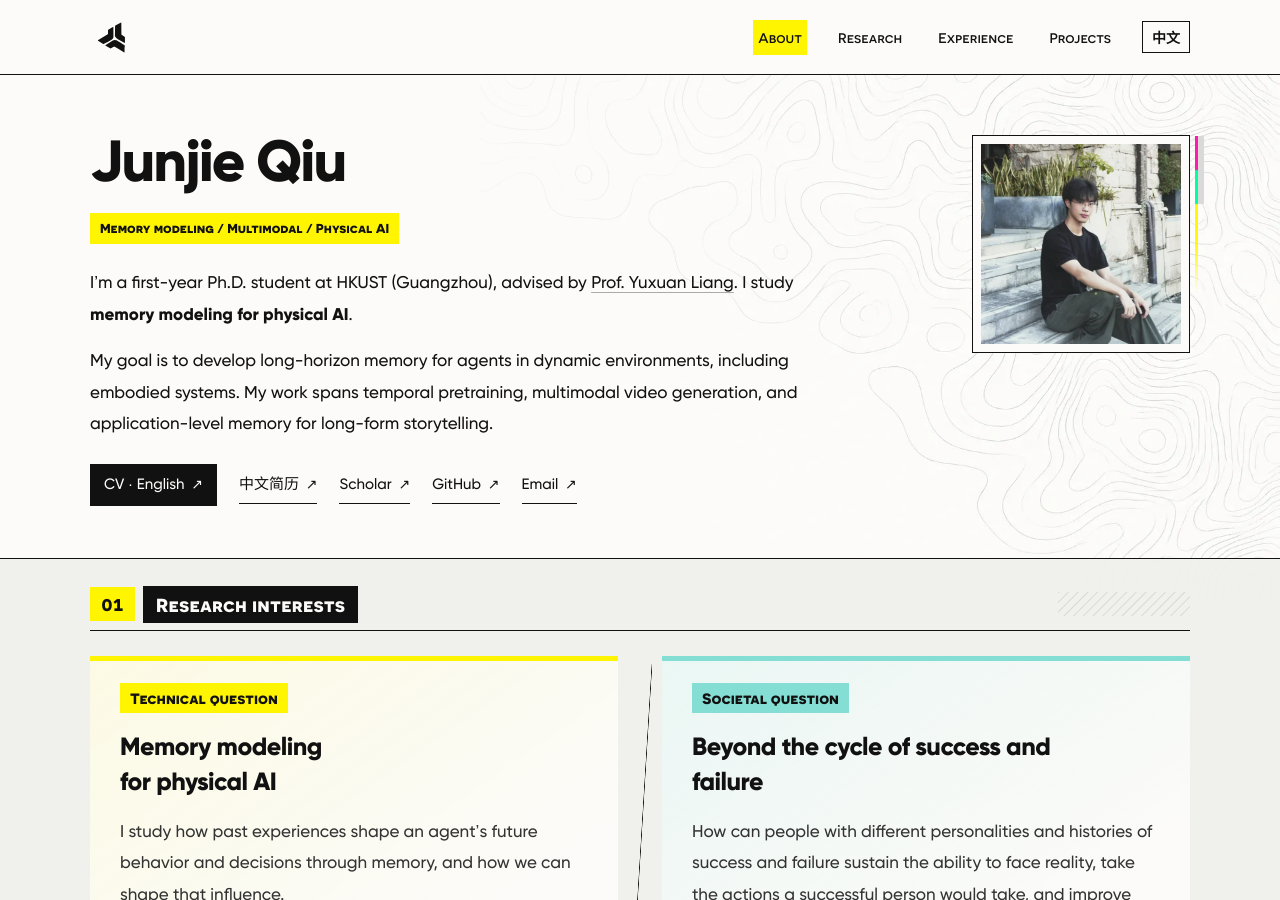
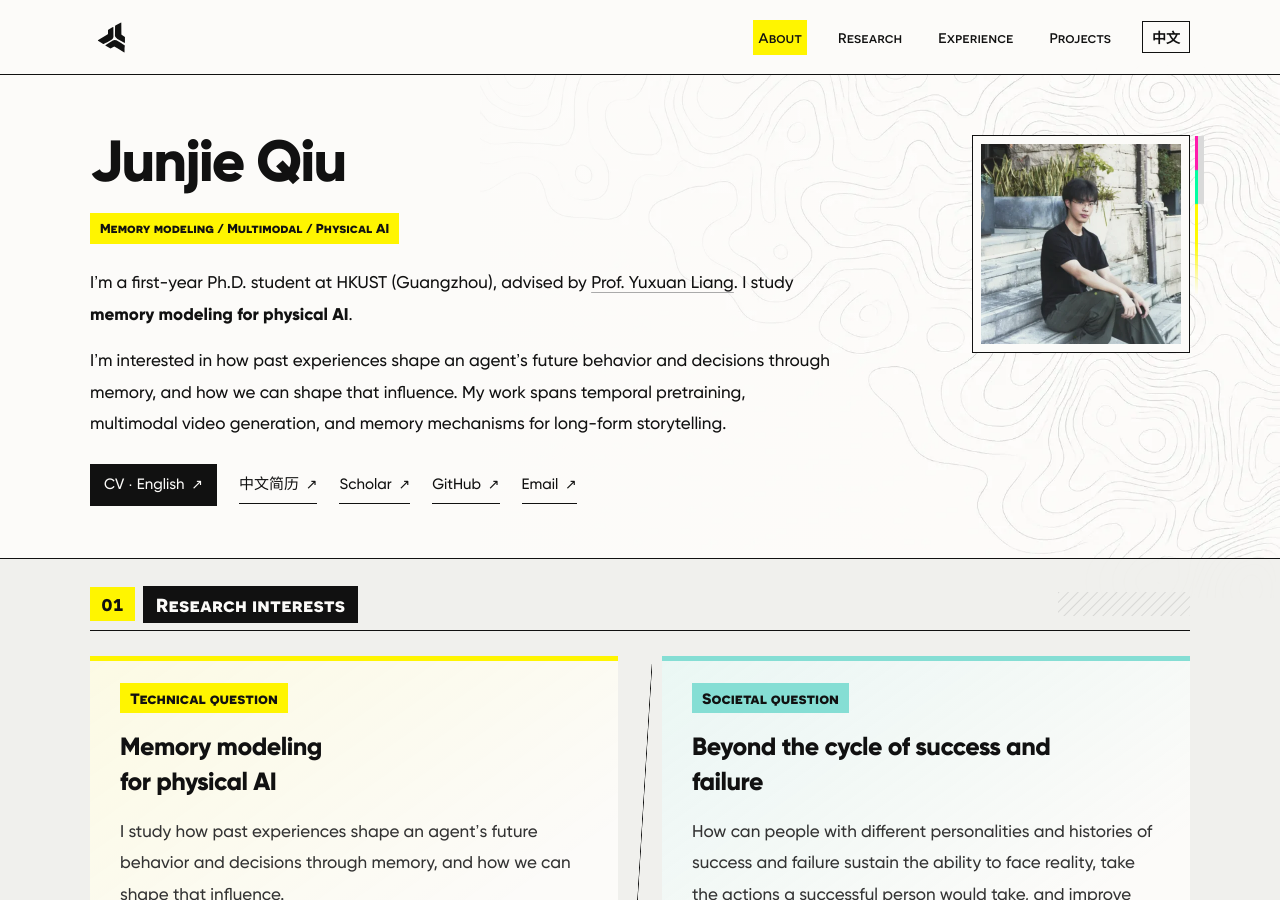
Before and after one commit to jayjunjieqiu/jayjunjieqiu.github.io, a Jekyll site: the page built from index.html, in a window 1280 px wide and 900 px high. Built offline with Jekyll 4.4.1, drawn with Linux system fonts in a browser that asks for light colours.

Commit message:
Align bilingual introduction with memory research focus

```diff
--- a/_data/home.yml
+++ b/_data/home.yml
@@ -3,9 +3,10 @@ intro: >-
   <a href="https://yuxuanliang.com/">Prof. Yuxuan Liang</a>.
   I study <strong>memory modeling for physical AI</strong>.
 perspective: >-
-  My goal is to develop long-horizon memory for agents in dynamic environments,
-  including embodied systems. My work spans temporal pretraining, multimodal
-  video generation, and application-level memory for long-form storytelling.
+  I’m interested in how past experiences shape an agent’s future behavior and
+  decisions through memory, and how we can shape that influence. My work spans
+  temporal pretraining, multimodal video generation, and memory mechanisms for
+  long-form storytelling.
 cv: "/assets/files/resume.pdf"
 
 research_interests: >-
--- a/_data/home_zh.json
+++ b/_data/home_zh.json
@@ -1,6 +1,6 @@
 {
   "intro": "我是香港科技大学（广州）的一年级博士生，导师为 <a href=\"https://yuxuanliang.com/\">梁宇轩教授</a>，研究方向是<strong>面向物理 AI 的记忆建模</strong>。",
-  "perspective": "我希望为动态环境中的智能体构建长时记忆，包括具身系统。已有工作涉及时序预训练、多模态视频生成，以及面向长篇叙事的应用层记忆。",
+  "perspective": "我关注过去的经历如何通过记忆影响智能体未来的行为与决策，以及我们如何塑造这种影响。已有工作涉及时序预训练、多模态视频生成与长篇叙事中的记忆机制。",
   "cv": "/assets/files/resume.pdf",
   "research_interests": "我关注过去的经历如何通过记忆影响智能体未来的行为与决策，以及我们如何塑造这种影响。",
   "experience": [
```
